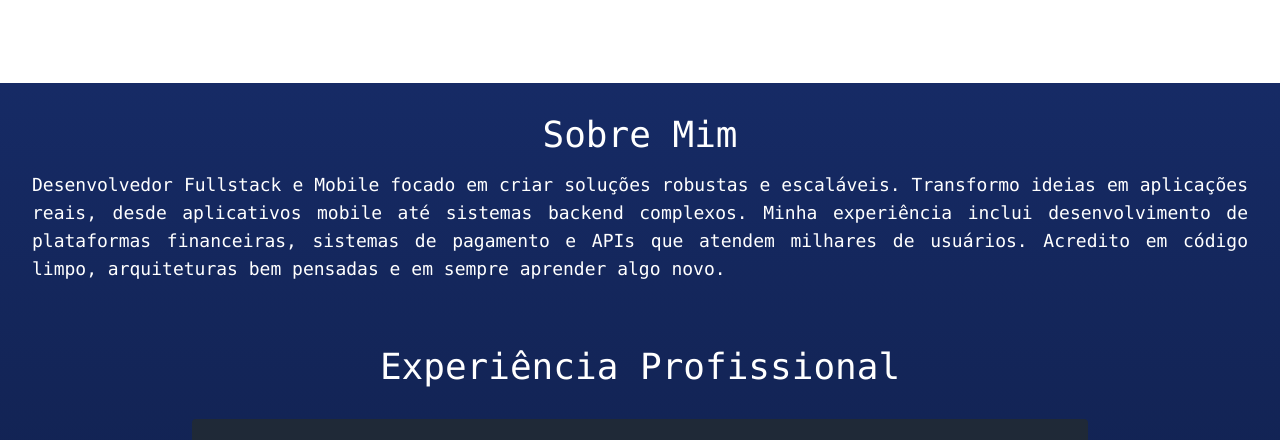
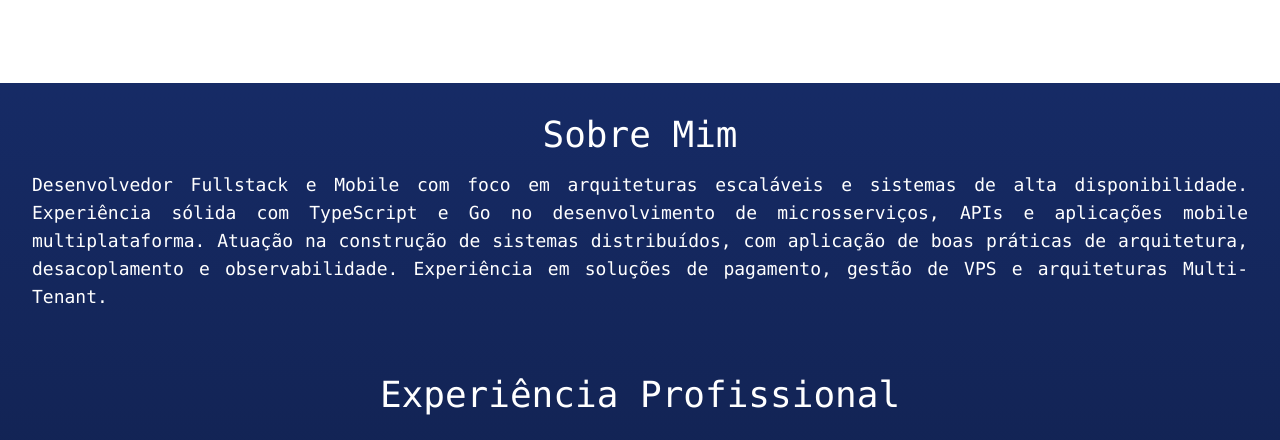
Before and after one commit to DavidLSousa/DavidLSousa.github.io, a plain HTML site: page index.html in a window 1280 px wide. Shown: the part 717-1157 px from the top of the page. Drawn offline with nearby package versions, Linux system fonts and the light colour scheme.

Commit message:
refactor: update professional summary and refine formatting in About section

```diff
--- a/index.html
+++ b/index.html
@@ -59,12 +59,13 @@
       <section class="mb-16 align-center">
         <h2 class="text-center text-4xl mb-4">Sobre Mim</h2>
         <p class="text-lg text-justify">
-          Desenvolvedor Fullstack e Mobile focado em criar soluções robustas e
-          escaláveis. Transformo ideias em aplicações reais, desde aplicativos
-          mobile até sistemas backend complexos. Minha experiência inclui
-          desenvolvimento de plataformas financeiras, sistemas de pagamento e
-          APIs que atendem milhares de usuários. Acredito em código limpo,
-          arquiteturas bem pensadas e em sempre aprender algo novo.
+          Desenvolvedor Fullstack e Mobile com foco em arquiteturas escaláveis e
+          sistemas de alta disponibilidade. Experiência sólida com TypeScript e
+          Go no desenvolvimento de microsserviços, APIs e aplicações mobile
+          multiplataforma. Atuação na construção de sistemas distribuídos, com
+          aplicação de boas práticas de arquitetura, desacoplamento e
+          observabilidade. Experiência em soluções de pagamento, gestão de VPS e
+          arquiteturas Multi-Tenant.
         </p>
       </section>
 
@@ -81,7 +82,9 @@
                 <h3 class="text-xl font-bold">
                   Desenvolvedor Fullstack e Mobile
                 </h3>
-                <p class="text-blue-400 text-sm">SwiftPAG | Maio 2025 - Atual</p>
+                <p class="text-blue-400 text-sm">
+                  SwiftPAG | Maio 2025 - Atual
+                </p>
               </div>
               <svg
                 class="accordion-icon w-6 h-6 transition-transform duration-300"
@@ -164,8 +167,9 @@
             >
               <div class="p-6 pt-0 text-gray-300 text-left">
                 <p class="mb-3">
-                  Desenvolvimento de microsserviços escaláveis em Go (Gin, Gorm),
-                  com foco em alta disponibilidade para operações de hosting.
+                  Desenvolvimento de microsserviços escaláveis em Go (Gin,
+                  Gorm), com foco em alta disponibilidade para operações de
+                  hosting.
                 </p>
                 <ul class="list-disc list-inside space-y-1 text-sm">
                   <li>
```
